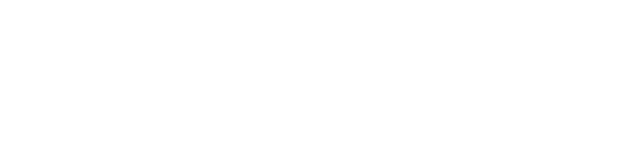
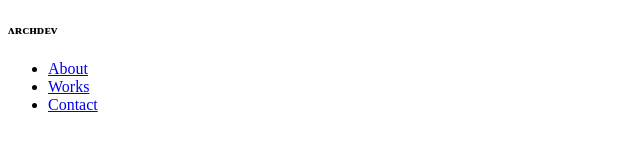
Before and after one commit to francoeromero/webs-projects, a plain HTML site: page PaginaPersonal/index.html in a window 1280 px wide. Shown: the whole page, without its empty margins (0-640 px from the left). Drawn offline with Linux system fonts and the light colour scheme.

Commit message:
personalpage

```diff
--- a/PaginaPersonal/index.html
+++ b/PaginaPersonal/index.html
@@ -9,7 +9,12 @@
 </head>
 <body>
     <header>
-
+        <h5 id="logo">ʌʀᴄʜᴅᴇᴠ</h5>
+        <ul>
+            <li> <a href="#welcome-section">About</a></li>
+            <li> <a href="#projects">Works</a></li>
+            <li> <a href="#contact">Contact</a></li>
+        </ul>
     </header>
     <main></main>
     <footer></footer>
```
